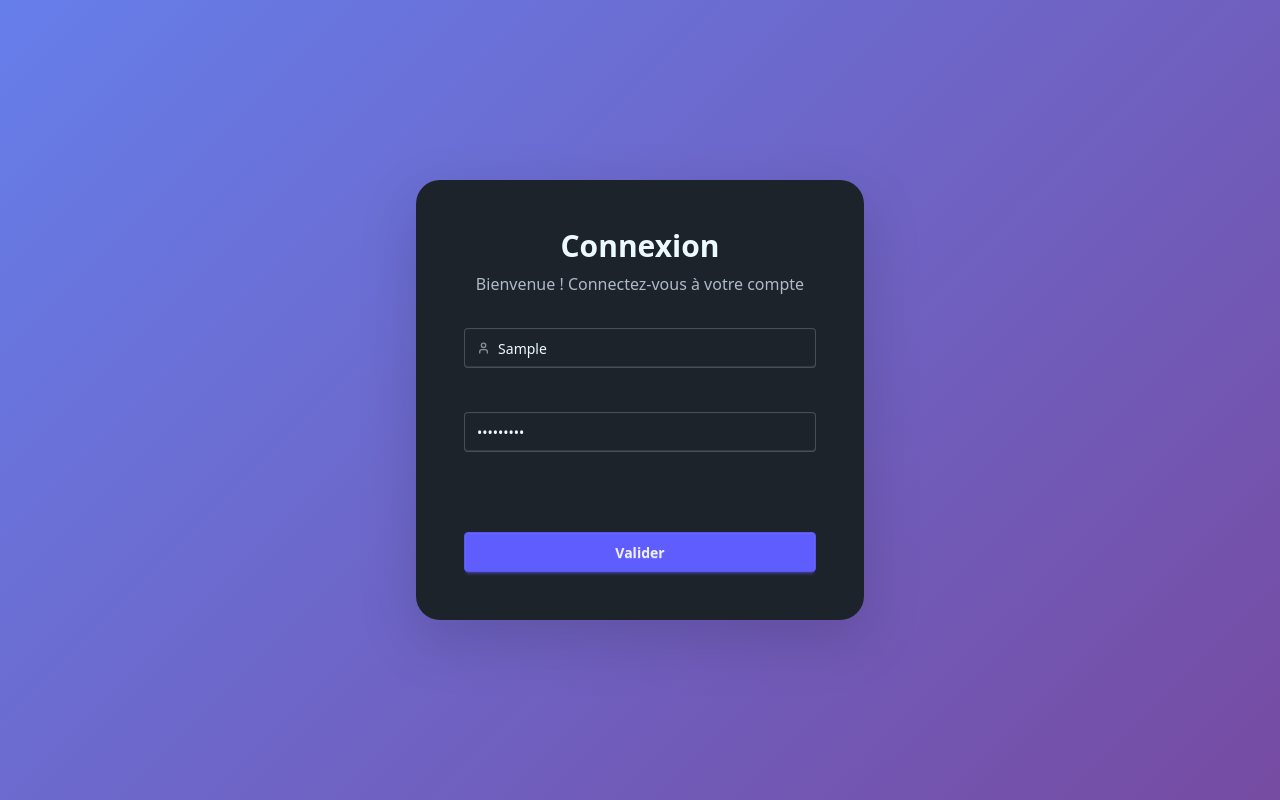
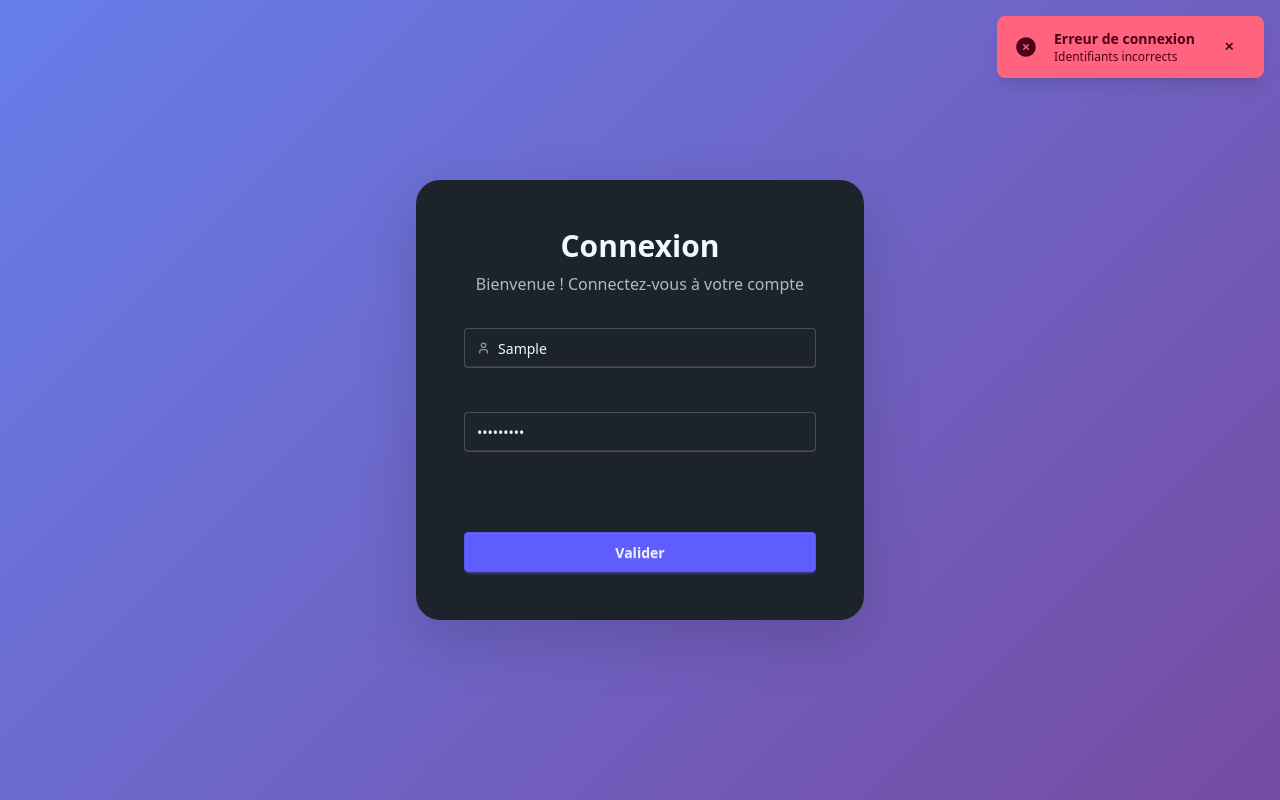
Before and after one commit to LuckyShuii/EPITECH-T-700-TIME-MANAGER, a Vue app in the folder frontend/: page /login in a window 1280 px wide. Both pictures are taken after typing "Sample", "Sample123" into the empty fields and a click on the button "Valider". Built offline with nearby package versions, Linux system fonts and the light colour scheme; no server answers; what v-calendar would draw is missing.

Commit message:
feat(front): NOtification

```diff
--- a/frontend/src/App.vue
+++ b/frontend/src/App.vue
@@ -2,10 +2,14 @@
 import { RouterView, useRoute } from 'vue-router'
 import { onMounted, ref } from 'vue'
 import TopNavBar from './components/TopNavBar.vue'
+import ToastNotification from './components/ToastNotification.vue'
 import { useAuthStore } from './store/AuthStore'
+import { useNotificationsStore } from './store/notificationsStore'
+
 
 const theme = ref('dark')
 const authStore = useAuthStore()
+const notificationsStore = useNotificationsStore()
 const route = useRoute()
 
 const toggleTheme = () => {
@@ -15,13 +19,45 @@ const toggleTheme = () => {
 onMounted(() => {
   authStore.fetchUserProfile()
 })
+</script>
 
-</script>
 <template>
   <main>
     <div :data-theme="theme" class="min-h-screen">
       <TopNavBar v-if="!route.meta.hideTopBar" :currentTheme="theme" @toggle-theme="toggleTheme" />
       <RouterView />
+
+      <!-- Conteneur des notifications -->
+      <div class="toast toast-top toast-end z-50">
+        <TransitionGroup name="slide-fade">
+          <ToastNotification
+            v-for="notification in notificationsStore.notifications"
+            :key="notification.id"
+            :notification="notification"
+            @close="notificationsStore.removeNotification(notification.id)"
+          />
+        </TransitionGroup>
+      </div>
     </div>
   </main>
 </template>
+
+<style scoped>
+.slide-fade-enter-active {
+  transition: all 0.3s ease-out;
+}
+
+.slide-fade-leave-active {
+  transition: all 0.2s ease-in;
+}
+
+.slide-fade-enter-from {
+  transform: translateX(20px);
+  opacity: 0;
+}
+
+.slide-fade-leave-to {
+  transform: translateX(20px);
+  opacity: 0;
+}
+</style>
--- a/frontend/src/components/FormProfile.vue
+++ b/frontend/src/components/FormProfile.vue
@@ -3,9 +3,11 @@ import { reactive, ref } from 'vue';
 import type { UserLogin } from "@/types/userType";
 import { useAuthStore } from '@/store/AuthStore';
 import router from '@/router';
+import { useNotificationsStore } from '@/store/notificationsStore';
 
 const loading = ref<boolean>(false)
 const AuthStore = useAuthStore()
+const notificationsStore = useNotificationsStore()
 
 const form = reactive<UserLogin>({
   username: '',
@@ -23,21 +25,31 @@ const handleSubmit = async () => {
   loading.value = true
   try {
     await AuthStore.login(getPayload())
+
+    // Notification de succès uniquement si login réussi
+    notificationsStore.addNotification({
+      status: 'success',
+      title: 'Connexion réussie',
+      description: 'Vous êtes maintenant connecté'
+    })
+
     router.push('/dashboard')
   }
   catch (error) {
-    //envoie vers message d'erreur (toast)?
+    // Notification d'erreur uniquement si login échoué
+    notificationsStore.addNotification({
+      status: 'error',
+      title: 'Erreur de connexion',
+      description: 'Identifiants incorrects'
+    })
   }
   finally {
     loading.value = false
   }
 }
-
-
 </script>
 
 <template>
-
   <form @submit.prevent="handleSubmit">
     <label class="input validator w-full">
       <svg class="h-[1em] opacity-50" xmlns="http://www.w3.org/2000/svg" viewBox="0 0 24 24">
@@ -54,7 +66,6 @@ const handleSubmit = async () => {
       <br />containing only letters, numbers or dash
     </p>
 
-    <!-- pattern="(?=.*\d)(?=.*[a-z])(?=.*[A-Z]).{8,}"  -->
     <input v-model="form.password" type="password" class="input validator w-full" required placeholder="Password" minlength="8"
       title="Must be more than 8 characters, including number, lowercase letter, uppercase letter"
       :disabled="loading" />
@@ -70,5 +81,4 @@ const handleSubmit = async () => {
       <span v-else class="loading loading-spinner"></span>
     </button>
   </form>
-
 </template>
--- /dev/null
+++ b/frontend/src/components/ToastNotification.vue
@@ -0,0 +1,56 @@
+<script setup lang="ts">
+import { computed } from 'vue'
+import type { Notification } from '@/store/notificationsStore'
+import { CheckCircleIcon, XCircleIcon, ExclamationTriangleIcon, InformationCircleIcon } from '@heroicons/vue/24/solid'
+
+const props = defineProps<{
+  notification: Notification
+}>()
+
+const emit = defineEmits<{
+  close: []
+}>()
+
+const alertClass = computed(() => {
+  const classes: Record<string, string> = {
+    success: 'alert-success',
+    error: 'alert-error',
+    warning: 'alert-warning',
+    info: 'alert-info'
+  }
+  return classes[props.notification.status] || 'alert-info'
+})
+
+const iconComponent = computed(() => {
+  const icons = {
+    success: CheckCircleIcon,
+    error: XCircleIcon,
+    warning: ExclamationTriangleIcon,
+    info: InformationCircleIcon
+  }
+  return icons[props.notification.status] || InformationCircleIcon
+})
+</script>
+
+<template>
+  <div
+    class="alert shadow-lg transition-all duration-300 ease-in-out flex items-center"
+    :class="alertClass"
+  >
+    <component :is="iconComponent" class="w-6 h-6 flex-shrink-0" />
+    <div class="flex-1">
+      <h3 class="font-bold">{{ notification.title }}</h3>
+      <div v-if="notification.description" class="text-xs">
+        {{ notification.description }}
+      </div>
+    </div>
+    <div class="flex-none">
+      <button
+        class="btn btn-sm btn-ghost"
+        @click="emit('close')"
+      >
+        ✕
+      </button>
+    </div>
+  </div>
+</template>
--- /dev/null
+++ b/frontend/src/store/NotificationsStore.ts
@@ -0,0 +1,43 @@
+import { defineStore } from 'pinia'
+import { ref } from 'vue'
+
+export interface Notification {
+  id: string
+  status: 'success' | 'error' | 'warning' | 'info'
+  title: string
+  description?: string
+  duration?: number
+}
+
+export const useNotificationsStore = defineStore('notifications', () => {
+  const notifications = ref<Notification[]>([])
+
+  function addNotification(notification: Omit<Notification, 'id'>) {
+    const id = Date.now().toString() + Math.random().toString(36)
+    const duration = notification.duration || 4000
+
+    const newNotification: Notification = {
+      ...notification,
+      id
+    }
+
+    notifications.value.push(newNotification)
+
+    // Auto-suppression après la durée
+    setTimeout(() => {
+      removeNotification(id)
+    }, duration)
+
+    return id
+  }
+
+  function removeNotification(id: string) {
+    notifications.value = notifications.value.filter(n => n.id !== id)
+  }
+
+  return {
+    notifications,
+    addNotification,
+    removeNotification
+  }
+})
```
